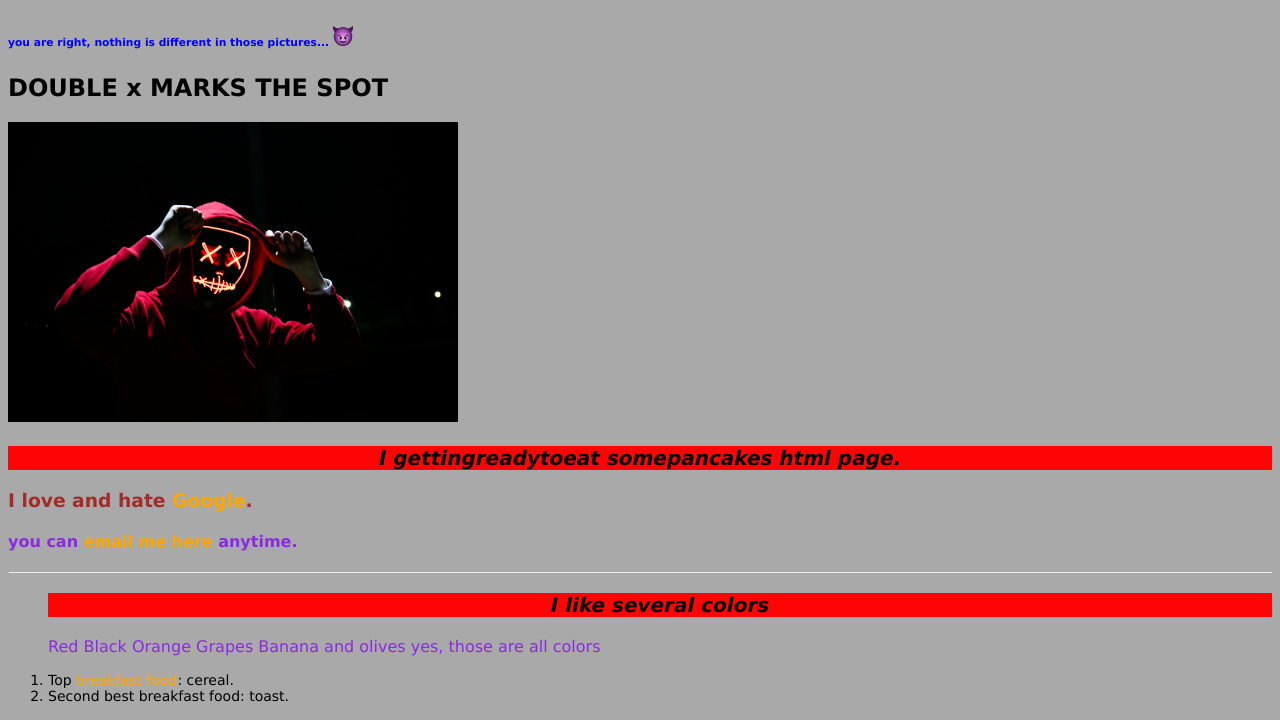
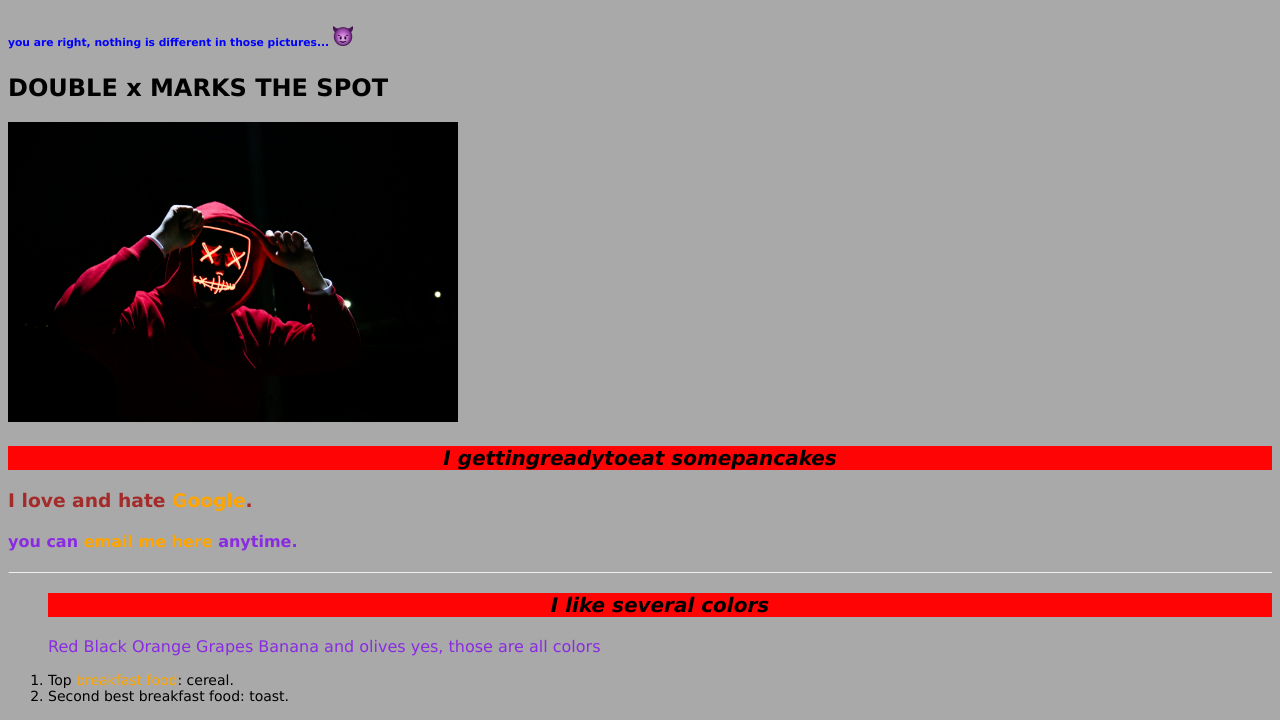
Before and after one commit to cmrivera29/cmrdesigns, a plain HTML site: page index.html in a window 1280 px wide. Shown: the part 917-1637 px from the top of the page. Drawn offline with Linux system fonts and the light colour scheme.

Commit message:
Add files via upload

```diff
--- a/index.html
+++ b/index.html
@@ -30,7 +30,7 @@
         <img src="images/red.3.jpg" height="300px" alt="person with red hood and mask">
 
 
-        <P>I <em>getting</em>ready<i>to</i>eat some<u></u><b>pancakes</b></u> html <strong>page.</strong></P>
+        <P>I <em>getting</em>ready<i>to</i>eat some<u></u><b>pancakes</b></u></P>
 
         <h3>I love and hate <a href="http://google.com">Google</a>.</h3>
         <h4>you can <a href="mailto:crivera75@fordham.edu">email me here</a> anytime.</h4>
```
